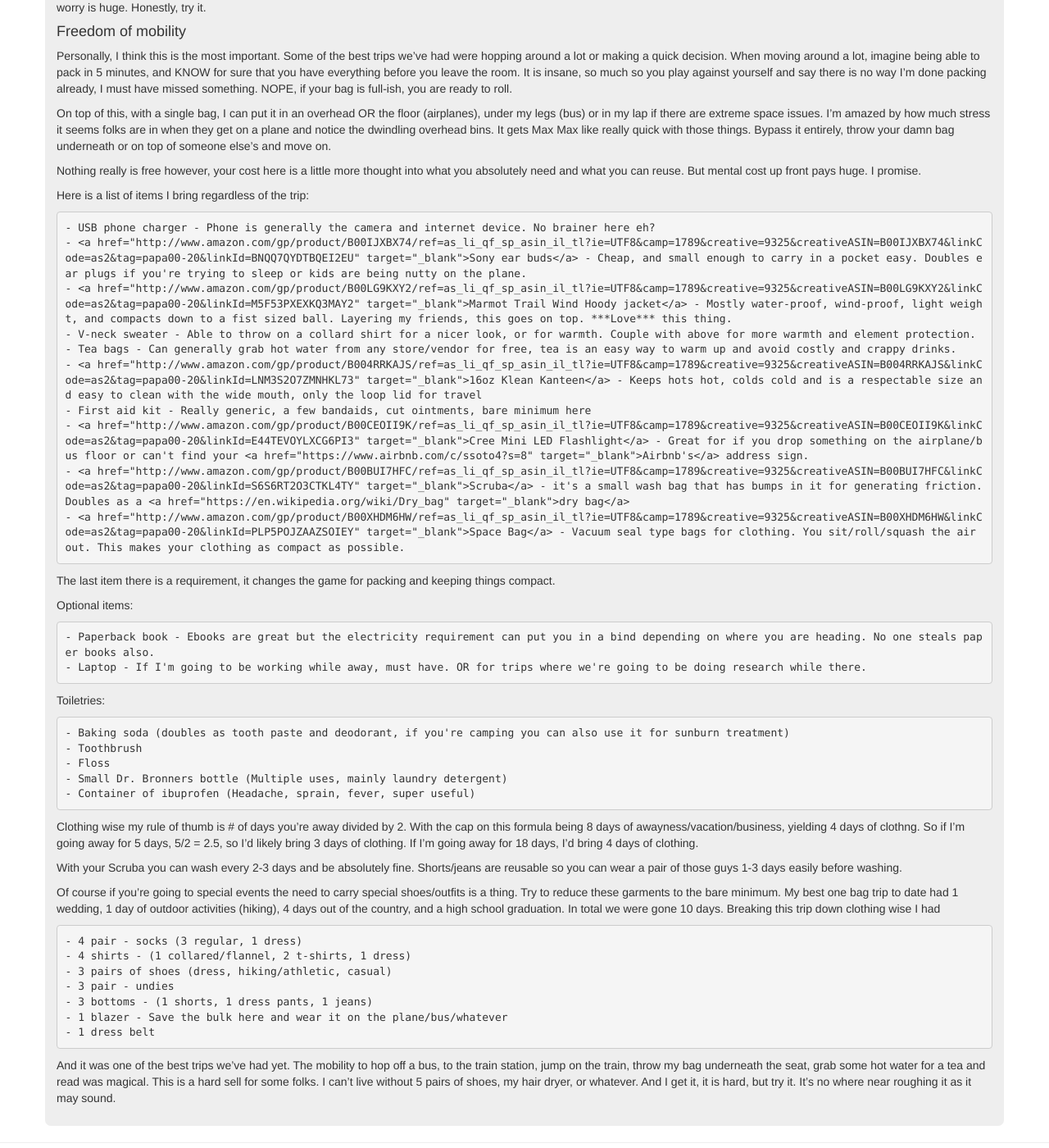
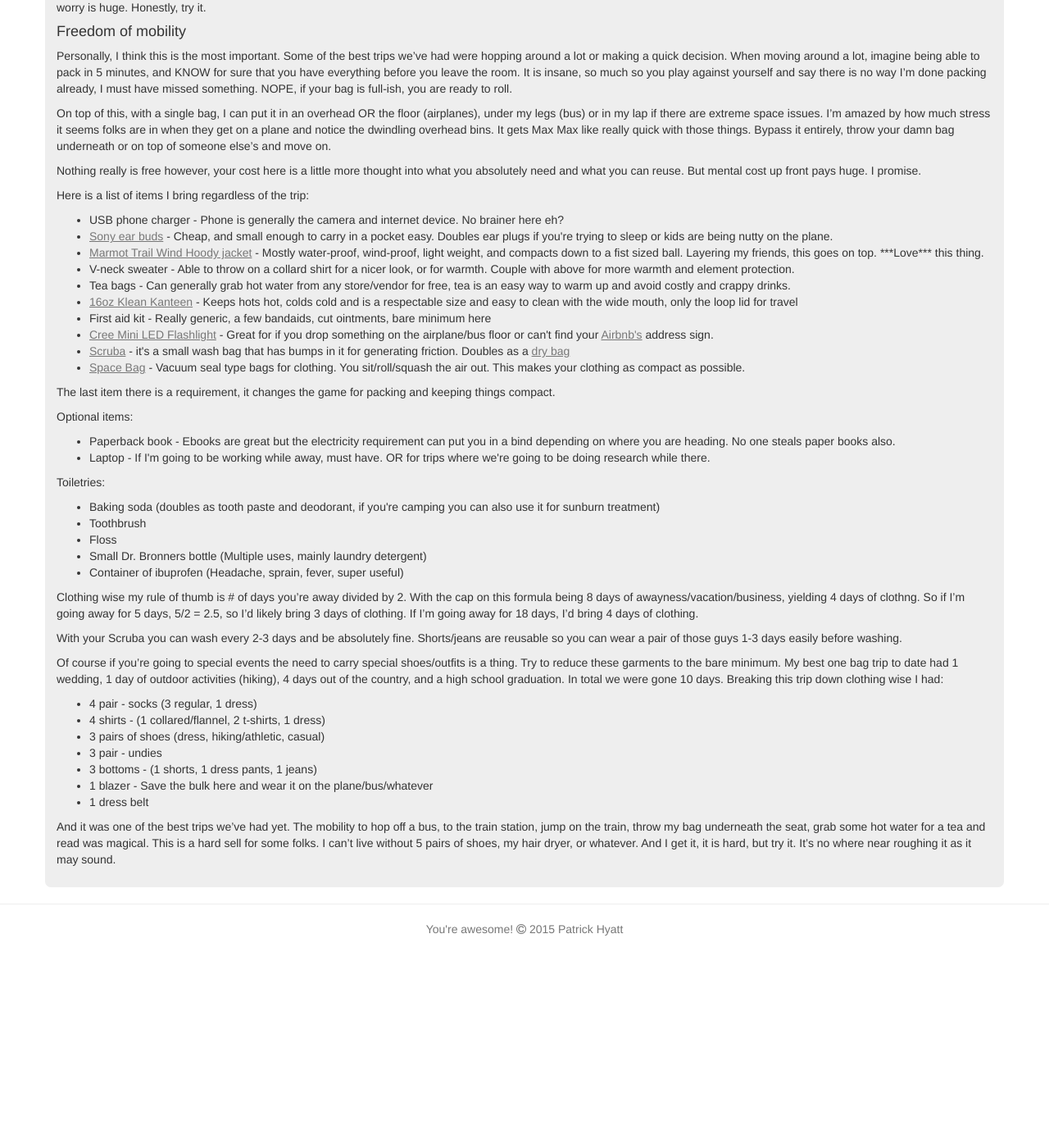
Before and after one commit to patHyatt/patHyatt.github.io, a Jekyll site: the page built from _posts/2016-03-27-ultralight-travel.md, in a window 1280 px wide and 1400 px high, scrolled down 741 px. Shown: the whole window at 82% size. Built offline with Jekyll 4.4.1, drawn with Linux system fonts in a browser that asks for light colours; nearby versions of some CDN libraries; after the commit the page ends 1884 px from its top, so only the background shows below that.

Commit message:
-Another attempt to address broken lists.. Take it to html

```diff
--- a/_posts/2016-03-27-ultralight-travel.md
+++ b/_posts/2016-03-27-ultralight-travel.md
@@ -43,31 +43,37 @@
 
 Here is a list of items I bring regardless of the trip:
 
-	- USB phone charger - Phone is generally the camera and internet device. No brainer here eh?
-	- <a href="http://www.amazon.com/gp/product/B00IJXBX74/ref=as_li_qf_sp_asin_il_tl?ie=UTF8&camp=1789&creative=9325&creativeASIN=B00IJXBX74&linkCode=as2&tag=papa00-20&linkId=BNQQ7QYDTBQEI2EU" target="_blank">Sony ear buds</a> - Cheap, and small enough to carry in a pocket easy. Doubles ear plugs if you're trying to sleep or kids are being nutty on the plane.
-	- <a href="http://www.amazon.com/gp/product/B00LG9KXY2/ref=as_li_qf_sp_asin_il_tl?ie=UTF8&camp=1789&creative=9325&creativeASIN=B00LG9KXY2&linkCode=as2&tag=papa00-20&linkId=M5F53PXEXKQ3MAY2" target="_blank">Marmot Trail Wind Hoody jacket</a> - Mostly water-proof, wind-proof, light weight, and compacts down to a fist sized ball. Layering my friends, this goes on top. ***Love*** this thing.
-	- V-neck sweater - Able to throw on a collard shirt for a nicer look, or for warmth. Couple with above for more warmth and element protection.
-	- Tea bags - Can generally grab hot water from any store/vendor for free, tea is an easy way to warm up and avoid costly and crappy drinks.
-	- <a href="http://www.amazon.com/gp/product/B004RRKAJS/ref=as_li_qf_sp_asin_il_tl?ie=UTF8&camp=1789&creative=9325&creativeASIN=B004RRKAJS&linkCode=as2&tag=papa00-20&linkId=LNM3S2O7ZMNHKL73" target="_blank">16oz Klean Kanteen</a> - Keeps hots hot, colds cold and is a respectable size and easy to clean with the wide mouth, only the loop lid for travel
-	- First aid kit - Really generic, a few bandaids, cut ointments, bare minimum here
-	- <a href="http://www.amazon.com/gp/product/B00CEOII9K/ref=as_li_qf_sp_asin_il_tl?ie=UTF8&camp=1789&creative=9325&creativeASIN=B00CEOII9K&linkCode=as2&tag=papa00-20&linkId=E44TEVOYLXCG6PI3" target="_blank">Cree Mini LED Flashlight</a> - Great for if you drop something on the airplane/bus floor or can't find your <a href="https://www.airbnb.com/c/ssoto4?s=8" target="_blank">Airbnb's</a> address sign.
-	- <a href="http://www.amazon.com/gp/product/B00BUI7HFC/ref=as_li_qf_sp_asin_il_tl?ie=UTF8&camp=1789&creative=9325&creativeASIN=B00BUI7HFC&linkCode=as2&tag=papa00-20&linkId=S6S6RT2O3CTKL4TY" target="_blank">Scruba</a> - it's a small wash bag that has bumps in it for generating friction. Doubles as a <a href="https://en.wikipedia.org/wiki/Dry_bag" target="_blank">dry bag</a>
-	- <a href="http://www.amazon.com/gp/product/B00XHDM6HW/ref=as_li_qf_sp_asin_il_tl?ie=UTF8&camp=1789&creative=9325&creativeASIN=B00XHDM6HW&linkCode=as2&tag=papa00-20&linkId=PLP5POJZAAZSOIEY" target="_blank">Space Bag</a> - Vacuum seal type bags for clothing. You sit/roll/squash the air out. This makes your clothing as compact as possible.
+<ul>
+	<li>USB phone charger - Phone is generally the camera and internet device. No brainer here eh?</li>
+	<li><a href="http://www.amazon.com/gp/product/B00IJXBX74/ref=as_li_qf_sp_asin_il_tl?ie=UTF8&camp=1789&creative=9325&creativeASIN=B00IJXBX74&linkCode=as2&tag=papa00-20&linkId=BNQQ7QYDTBQEI2EU" target="_blank">Sony ear buds</a> - Cheap, and small enough to carry in a pocket easy. Doubles ear plugs if you're trying to sleep or kids are being nutty on the plane.</li>
+	<li><a href="http://www.amazon.com/gp/product/B00LG9KXY2/ref=as_li_qf_sp_asin_il_tl?ie=UTF8&camp=1789&creative=9325&creativeASIN=B00LG9KXY2&linkCode=as2&tag=papa00-20&linkId=M5F53PXEXKQ3MAY2" target="_blank">Marmot Trail Wind Hoody jacket</a> - Mostly water-proof, wind-proof, light weight, and compacts down to a fist sized ball. Layering my friends, this goes on top. ***Love*** this thing.</li>
+	<li>V-neck sweater - Able to throw on a collard shirt for a nicer look, or for warmth. Couple with above for more warmth and element protection.</li>
+	<li>Tea bags - Can generally grab hot water from any store/vendor for free, tea is an easy way to warm up and avoid costly and crappy drinks.</li>
+	<li><a href="http://www.amazon.com/gp/product/B004RRKAJS/ref=as_li_qf_sp_asin_il_tl?ie=UTF8&camp=1789&creative=9325&creativeASIN=B004RRKAJS&linkCode=as2&tag=papa00-20&linkId=LNM3S2O7ZMNHKL73" target="_blank">16oz Klean Kanteen</a> - Keeps hots hot, colds cold and is a respectable size and easy to clean with the wide mouth, only the loop lid for travel</li>
+	<li>First aid kit - Really generic, a few bandaids, cut ointments, bare minimum here</li>
+	<li><a href="http://www.amazon.com/gp/product/B00CEOII9K/ref=as_li_qf_sp_asin_il_tl?ie=UTF8&camp=1789&creative=9325&creativeASIN=B00CEOII9K&linkCode=as2&tag=papa00-20&linkId=E44TEVOYLXCG6PI3" target="_blank">Cree Mini LED Flashlight</a> - Great for if you drop something on the airplane/bus floor or can't find your <a href="https://www.airbnb.com/c/ssoto4?s=8" target="_blank">Airbnb's</a> address sign.</li>
+	<li><a href="http://www.amazon.com/gp/product/B00BUI7HFC/ref=as_li_qf_sp_asin_il_tl?ie=UTF8&camp=1789&creative=9325&creativeASIN=B00BUI7HFC&linkCode=as2&tag=papa00-20&linkId=S6S6RT2O3CTKL4TY" target="_blank">Scruba</a> - it's a small wash bag that has bumps in it for generating friction. Doubles as a <a href="https://en.wikipedia.org/wiki/Dry_bag" target="_blank">dry bag</a></li>
+	<li><a href="http://www.amazon.com/gp/product/B00XHDM6HW/ref=as_li_qf_sp_asin_il_tl?ie=UTF8&camp=1789&creative=9325&creativeASIN=B00XHDM6HW&linkCode=as2&tag=papa00-20&linkId=PLP5POJZAAZSOIEY" target="_blank">Space Bag</a> - Vacuum seal type bags for clothing. You sit/roll/squash the air out. This makes your clothing as compact as possible.</li>
+</ul>
 
 The last item there is a requirement, it changes the game for packing and keeping things compact.
 
 Optional items:
 
-	- Paperback book - Ebooks are great but the electricity requirement can put you in a bind depending on where you are heading. No one steals paper books also.
-	- Laptop - If I'm going to be working while away, must have. OR for trips where we're going to be doing research while there.
+<ul>
+	<li>Paperback book - Ebooks are great but the electricity requirement can put you in a bind depending on where you are heading. No one steals paper books also.</li>
+	<li>Laptop - If I'm going to be working while away, must have. OR for trips where we're going to be doing research while there.</li>
+</ul>
 
 Toiletries:
 
-	- Baking soda (doubles as tooth paste and deodorant, if you're camping you can also use it for sunburn treatment)
-	- Toothbrush
-	- Floss
-	- Small Dr. Bronners bottle (Multiple uses, mainly laundry detergent)
-	- Container of ibuprofen (Headache, sprain, fever, super useful)
+<ul>
+	<li>Baking soda (doubles as tooth paste and deodorant, if you're camping you can also use it for sunburn treatment)</li>
+	<li>Toothbrush</li>
+	<li>Floss</li>
+	<li>Small Dr. Bronners bottle (Multiple uses, mainly laundry detergent)</li>
+	<li>Container of ibuprofen (Headache, sprain, fever, super useful)</li>
+</ul>
 
 Clothing wise my rule of thumb is # of days you're away divided by 2. With the cap on this formula being 8 days of awayness/vacation/business, yielding 4 days of clothng.
 So if I'm going away for 5 days, 5/2 = 2.5, so I'd likely bring 3 days of clothing.
@@ -78,15 +84,17 @@
 
 Of course if you're going to special events the need to carry special shoes/outfits is a thing. Try to reduce these garments to the bare minimum.
 My best one bag trip to date had 1 wedding, 1 day of outdoor activities (hiking), 4 days out of the country, and a high school graduation. In total we were gone 10 days.
-Breaking this trip down clothing wise I had
+Breaking this trip down clothing wise I had:
 
-	- 4 pair - socks (3 regular, 1 dress)
-	- 4 shirts - (1 collared/flannel, 2 t-shirts, 1 dress)
-	- 3 pairs of shoes (dress, hiking/athletic, casual)
-	- 3 pair - undies
-	- 3 bottoms - (1 shorts, 1 dress pants, 1 jeans)
-	- 1 blazer - Save the bulk here and wear it on the plane/bus/whatever
-	- 1 dress belt
+<ul>
+	<li>4 pair - socks (3 regular, 1 dress)</li>
+	<li>4 shirts - (1 collared/flannel, 2 t-shirts, 1 dress)</li>
+	<li>3 pairs of shoes (dress, hiking/athletic, casual)</li>
+	<li>3 pair - undies</li>
+	<li>3 bottoms - (1 shorts, 1 dress pants, 1 jeans)</li>
+	<li>1 blazer - Save the bulk here and wear it on the plane/bus/whatever</li>
+	<li>1 dress belt</li>
+</ul>
 
 And it was one of the best trips we've had yet. The mobility to hop off a bus, to the train station, jump on the train, throw my bag underneath the seat, grab some hot water for a tea and read was magical.
 This is a hard sell for some folks. I can't live without 5 pairs of shoes, my hair dryer, or whatever. And I get it, it is hard, but try it. It's no where near roughing it as it may sound.
```
